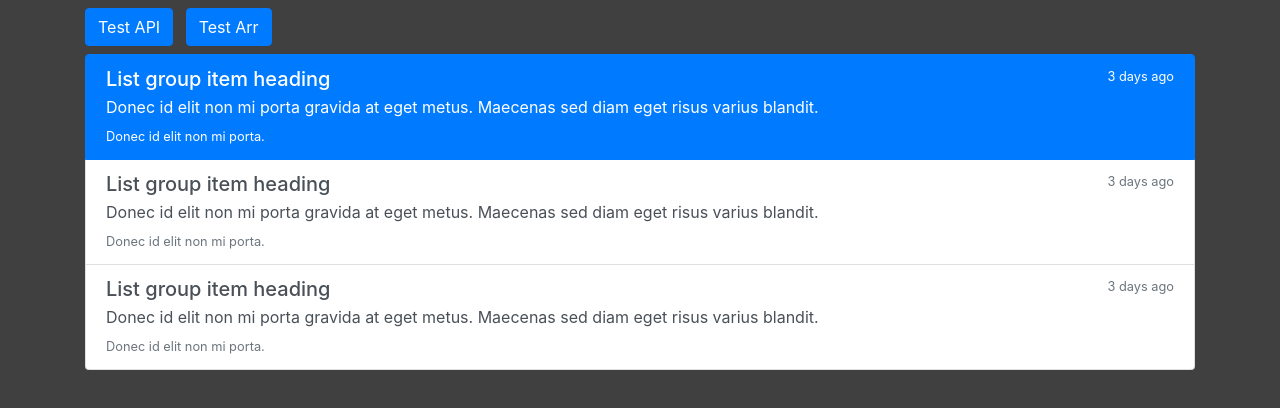
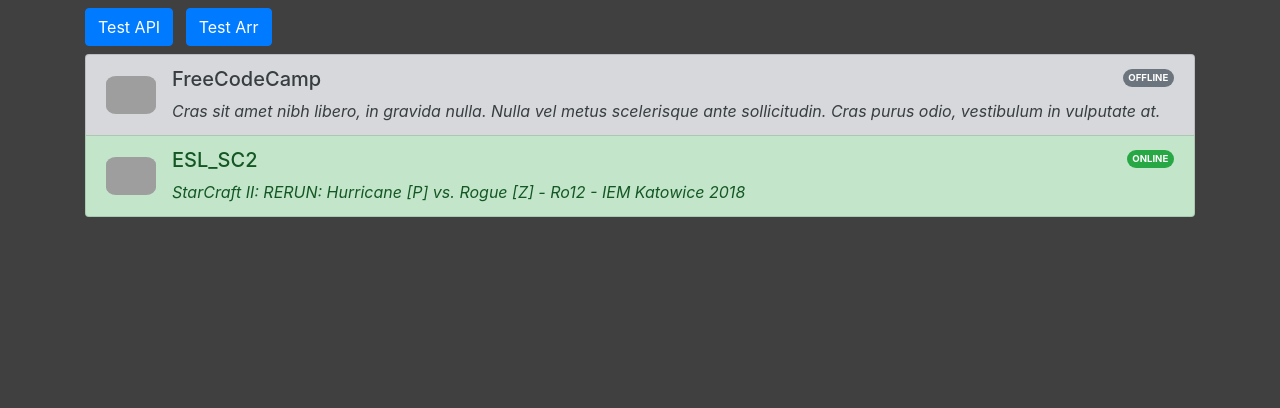
Before and after one commit to brimarq/fcc-twitchtv, a plain HTML site: page index.html in a window 1280 px wide. Drawn offline with nearby package versions, Linux system fonts and the light colour scheme; grey boxes are pictures that could not be loaded.

Commit message:
API calls work. Build list is screwy.

```diff
--- a/index.html
+++ b/index.html
@@ -16,32 +16,39 @@
       <button id="testApi" class="btn btn-primary my-2">Test API</button>
       <button id="testArr" class="btn btn-primary my-2 ml-2">Test Arr</button>
 
-      <div class="list-group">
-        <a href="#" class="list-group-item list-group-item-action flex-column align-items-start active">
-          <div class="d-flex w-100 justify-content-between">
-            <h5 class="mb-1">List group item heading</h5>
-            <small>3 days ago</small>
+      <div id="user-list" class="list-group">
+
+        <a href="#" class="list-group-item list-group-item-action flex-column flex-wrap align-items-start list-group-item-secondary">
+          <div class="media align-items-center">
+            <img class="mr-3" src="https://static-cdn.jtvnw.net/jtv_user_pictures/freecodecamp-profile_image-d9514f2df0962329-300x300.png" alt="Generic placeholder image">
+            <div class="media-body">
+              <div class="d-flex w-100 flex-wrap justify-content-between">
+                <h5 class="mt-0">FreeCodeCamp</h5>
+                <small><span class="badge badge-pill badge-secondary py-1">OFFLINE</span></small>
+              </div>
+              <em>Cras sit amet nibh libero, in gravida nulla. Nulla vel metus scelerisque ante sollicitudin. Cras purus odio, vestibulum in vulputate at.</em>
+            </div>
           </div>
-          <p class="mb-1">Donec id elit non mi porta gravida at eget metus. Maecenas sed diam eget risus varius blandit.</p>
-          <small>Donec id elit non mi porta.</small>
         </a>
-        <a href="#" class="list-group-item list-group-item-action flex-column align-items-start">
-          <div class="d-flex w-100 justify-content-between">
-            <h5 class="mb-1">List group item heading</h5>
-            <small class="text-muted">3 days ago</small>
+
+        <a href="#" class="list-group-item list-group-item-action flex-column flex-wrap list-group-item-success">
+          <div class="media align-items-center">
+            <img class="mr-3" src="https://static-cdn.jtvnw.net/jtv_user_pictures/esl_sc2-profile_image-d6db9488cec97125-300x300.jpeg" alt="Generic placeholder image">
+            <div class="media-body">
+              <div class="d-flex w-100 flex-wrap justify-content-between">
+                <h5 class="mt-0">ESL_SC2</h5>
+                <small><span class="badge badge-pill py-1 badge-success">ONLINE</span></small>
+              </div>
+              <em>StarCraft II: RERUN: Hurricane [P] vs. Rogue [Z] - Ro12 - IEM Katowice 2018</em>
+
+              <!-- Cras sit amet nibh libero, in gravida nulla.  -->
+            </div>
           </div>
-          <p class="mb-1">Donec id elit non mi porta gravida at eget metus. Maecenas sed diam eget risus varius blandit.</p>
-          <small class="text-muted">Donec id elit non mi porta.</small>
         </a>
-        <a href="#" class="list-group-item list-group-item-action flex-column align-items-start">
-          <div class="d-flex w-100 justify-content-between">
-            <h5 class="mb-1">List group item heading</h5>
-            <small class="text-muted">3 days ago</small>
-          </div>
-          <p class="mb-1">Donec id elit non mi porta gravida at eget metus. Maecenas sed diam eget risus varius blandit.</p>
-          <small class="text-muted">Donec id elit non mi porta.</small>
-        </a>
-      </div><!-- .list-group -->
+
+
+
+      </div><!-- #user-list  -->
 
     </div><!-- .container -->
 
--- a/main.css
+++ b/main.css
@@ -2,3 +2,12 @@
   background-color: #404040;
   color: #fff;
 }
+
+.media img {
+  max-width: 50px;
+  border-radius: 20%;
+}
+
+/* .user-list {
+  color: black;
+} */
--- a/main.js
+++ b/main.js
@@ -4,6 +4,18 @@
   var ttvUsers = ["ESL_SC2", "OgamingSC2", "cretetion", "freecodecamp", "storbeck", "habathcx", "RobotCaleb", "noobs2ninjas"];
 
   var ttvData = [];
+
+  function buildList(arr) {
+    arr.forEach(function(e) {
+      $('#user-list').append(
+        '<a href="' + e.url +'" target="_blank" class="list-group-item list-group-item-action flex-column flex-wrap list-group-item-success"><div class="media align-items-center"><img class="mr-3" src="' + e.logo + '" alt="logo"><div class="media-body"><div class="d-flex w-100 flex-wrap justify-content-between"><h5 class="mt-0">' + e.name + '</h5><small><span class="badge badge-pill py-1 badge-success">ONLINE</span></small></div><em>' + e.stream.game + e.stream.status + '</em></div><!-- .media-body --></div><!-- .media --></a>'
+      );
+    });
+  }
+
+// How to run funcs inside of append()?
+
+
 
   $('#testApi').on('click', function() {
 
@@ -39,24 +51,36 @@
       });
 
       $.when(userPromise, channelPromise, streamPromise)
-        .done(function(userData, channelData, streamData) {
-          ttvData.push({
-            'userData': userData[0],
-            'channelData': channelData[0],
-            'streamData': streamData[0],
-            'username': userData[0].name,
-            'displayname': userData[0].display_name,
-            'logo': userData[0].logo,
-            'bio': userData[0].bio,
-            'stream': streamData[0].stream
-          });
-        })
-      ;
+      .done(function(userData, channelData, streamData) {
+        ttvData.push({
+          // 'userData': userData[0],
+          // 'channelData': channelData[0],
+          // 'streamData': streamData[0],
+          'name': userData[0].display_name,
+          'logo': userData[0].logo,
+          'url': channelData[0].url,
+          'stream': function() {
+            if (!streamData[0].stream) {
+              return {
+                'game': '',
+                'status': ''
+              }
+            }
+            return {
+              'game': streamData[0].stream.game + ': ',
+              'status': streamData[0].stream.channel.status
+            }
+          }()
+        }); // ttvData.push() end
 
-    });
+      }); // // $.when().done() end
+
+    }); // ttvUsers.forEach() end
 
     console.log(ttvData);
-  });
+    buildList(ttvData); // Doesn't work on first click - WTF?
+
+  }); // $('#testArr').on('click') end
 
 
 
```
